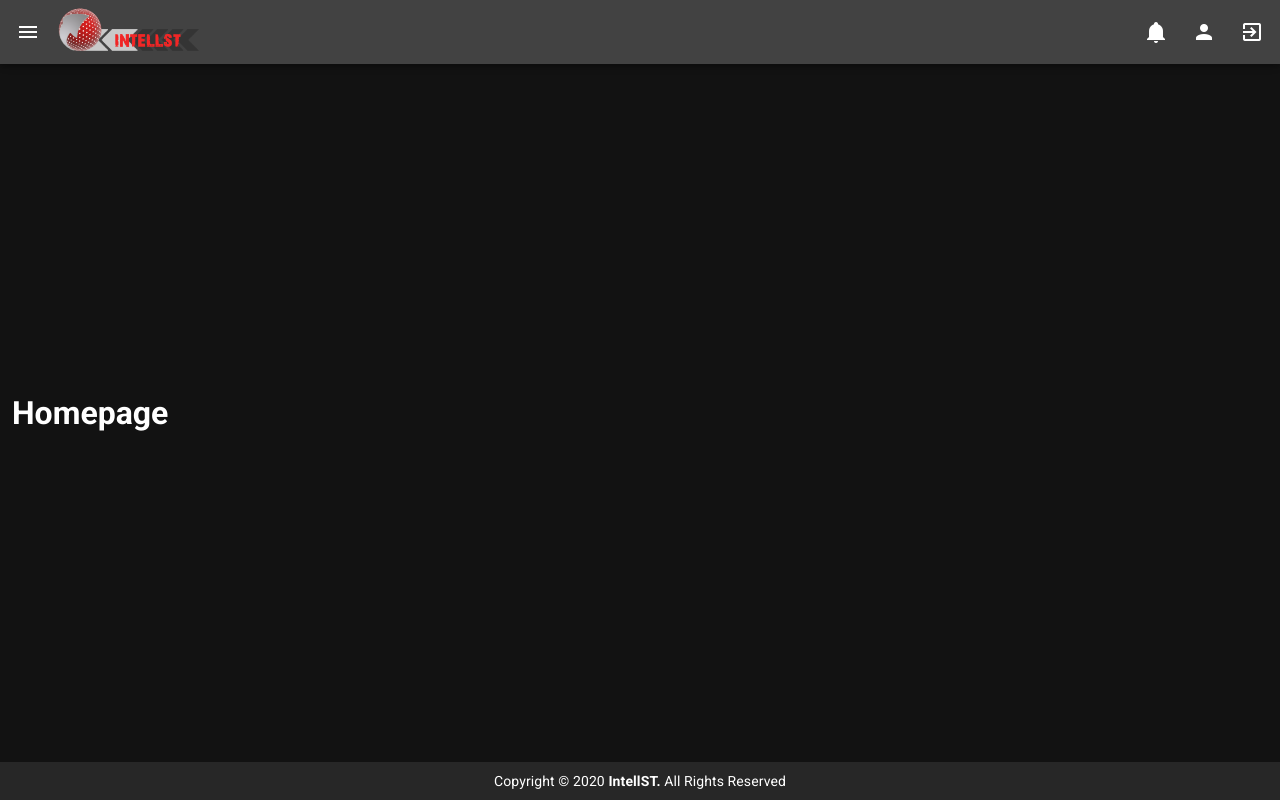
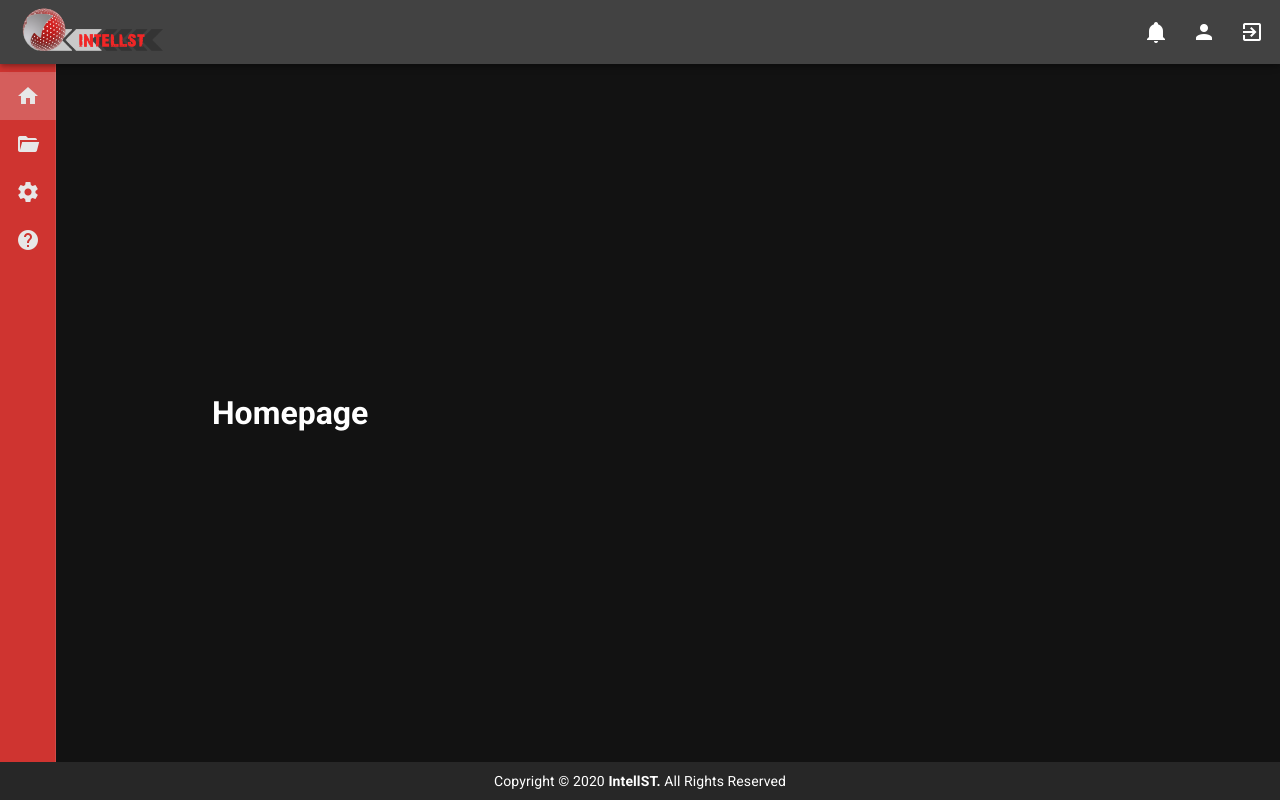
Before and after one commit to mihaibudeci/IntellST-frontend, a Vue app: page / in a window 1280 px wide. Built offline with nearby package versions, Linux system fonts and the light colour scheme.

Commit message:
Updating the UI and style files.:lipstick:

```diff
--- a/public/index.html
+++ b/public/index.html
@@ -14,6 +14,5 @@
       <strong>We're sorry but IntellST doesn't work properly without JavaScript enabled. Please enable it to continue.</strong>
     </noscript>
     <div id="app"></div>
-    <!-- built files will be auto injected -->
   </body>
 </html>
--- a/src/App.vue
+++ b/src/App.vue
@@ -1,10 +1,13 @@
 <template>
   <v-app id="inspire">
     <v-navigation-drawer
-      v-model="drawer"
       app
       clipped
       width="200"
+      permanent
+      expand-on-hover
+      color="red darken-1"
+      class="transparent"
     >
       <v-list dense>
         <v-list-item link to="/">
@@ -47,8 +50,7 @@
       color="grey darken-3"
       clipped-left
     >
-    <v-app-bar-nav-icon @click="drawer = !drawer"></v-app-bar-nav-icon>
-      <img :src="require('./assets/logo.svg')" class="mt-2 mr-3" height="100"/>
+      <img :src="require('./assets/logo.svg')" class="mt-2 mr-1" height="100"/>
       <v-spacer></v-spacer>
       <v-btn icon>
         <v-icon>mdi-bell</v-icon>
@@ -83,11 +85,15 @@
     props: {
       source: String,
     },
-    data: () => ({
-      drawer: false,
-    }),
     created () {
       this.$vuetify.theme.dark = true
     },
   }
 </script>
+
+<style scoped>
+.transparent {
+   opacity: 0.90;
+   border-color: transparent!important;
+ }
+</style>
--- a/src/styles/_variables.scss
+++ b/src/styles/_variables.scss
@@ -1,17 +1,13 @@
 :root {
     //************* Background Color Variables *****************//
-    --headerBackground: #2e2e2d;
-    --footerBackground: #161616;
-    --loginBackground: #121917;
+    // --loginBackground: #121917;
 
     //************* Main Color Variables *****************//
-    --yellow: #ffda00;
-    --orange: #F57C00;
-    --gray: #555;
-    --blue: #668994;
-    --green: #006b00;
-    --red: #ff1100;
-    --greenLight: #4cd137;
+    --white: #fffffa;
+    --grayLight: #515052;
+    --black: #000103;
+    --grayDark: #333138;
+    --red: #ff312e;
 
     //****************** Gradients **************************//
     // --yellowGradient: linear-gradient(to right, #ffda00 0%, #F57C00 50%, #ffbc1d 100%);
```
